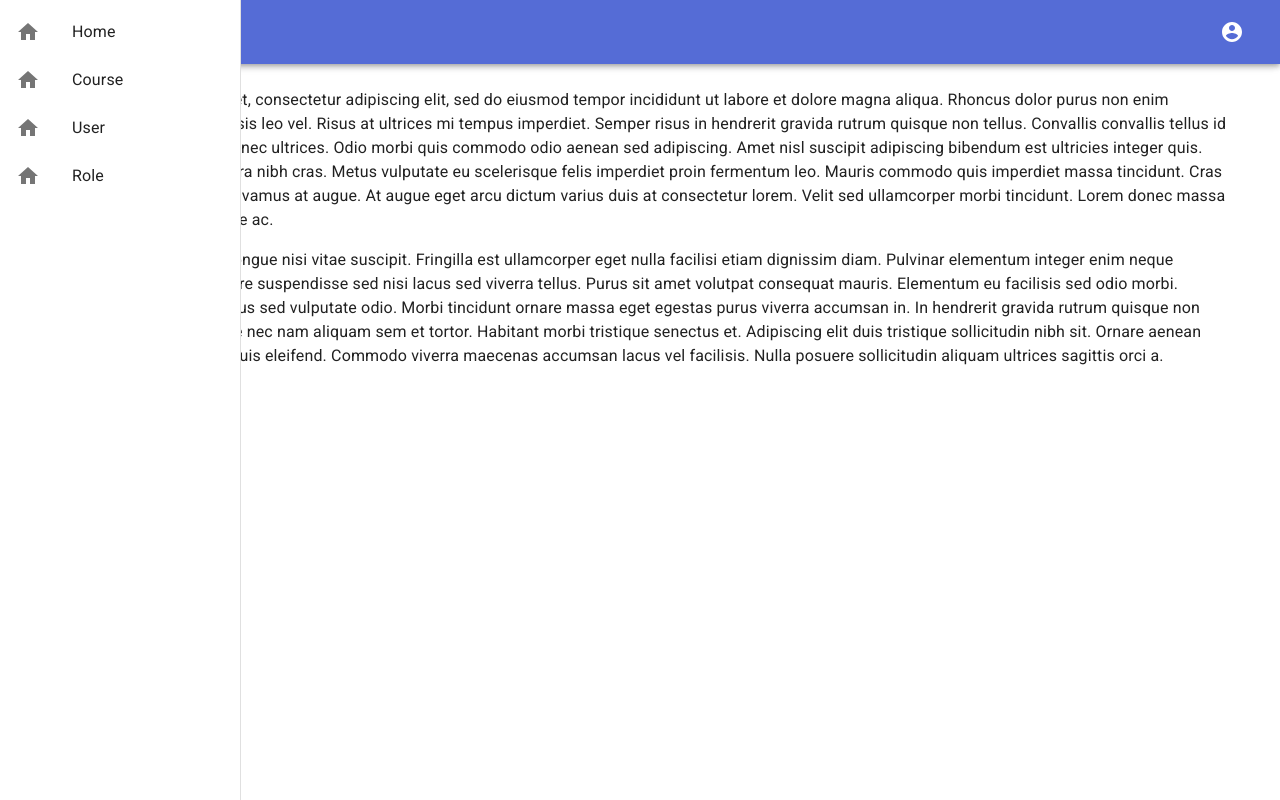
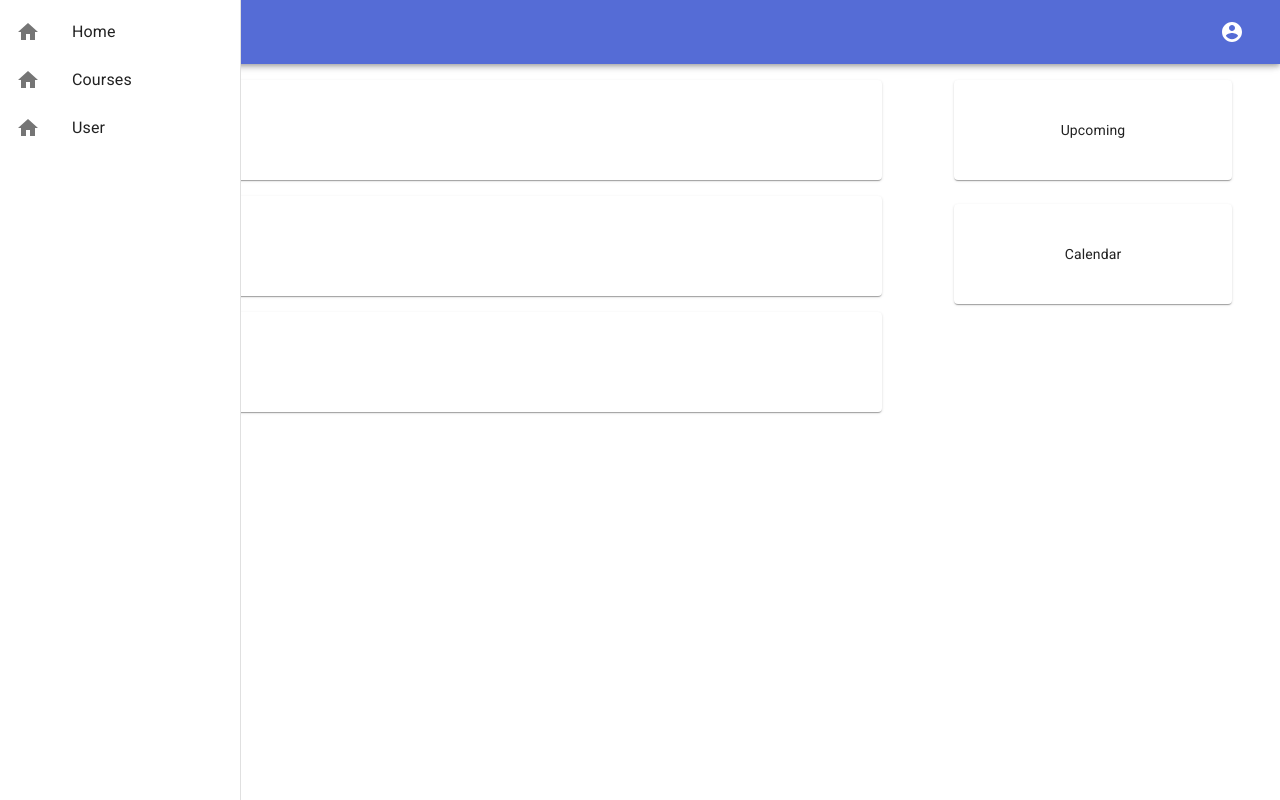
Before and after one commit to lnkphm/Chalk, a React (Create React App) app in the folder frontend/: page /home in a window 1280 px wide. Both pictures are taken after a click on the button 36 px from the left and 32 px from the top of the page. Built offline with nearby package versions, Linux system fonts and the light colour scheme.

Commit message:
Update frontend

```diff
--- a/frontend/src/App.jsx
+++ b/frontend/src/App.jsx
@@ -8,10 +8,10 @@ import Register from './pages/Register';
 import Landing from './pages/Landing';
 
 import Home from './components/Home';
+import User from './components/User';
+import AppBar from './components/AppBar';
+import Profile from './components/Profile';
 import Course from './components/Course';
-import User from './components/User';
-import Role from './components/Role';
-import AppBar from './components/AppBar';
 
 const useStyles = makeStyles((theme) => ({
   toolbar: theme.mixins.toolbar
@@ -31,9 +31,9 @@ function App() {
             <div className={classes.toolbar} />
             <Switch>
               <Route path="/home" component={Home} />
-              <Route path="/course" component={Course} />
               <Route path="/user" component={User} />
-              <Route path="/role" component={Role} />
+              <Route path="/profile" component={Profile} />
+              <Route path="/course/:courseId" component={Course} />
             </Switch>
           </Route>
         </Switch>
--- a/frontend/src/components/AppBar.jsx
+++ b/frontend/src/components/AppBar.jsx
@@ -94,7 +94,7 @@ class NavBar extends React.Component {
                   open={Boolean(this.state.menu)}
                   onClose={this.handleClose}
                 >
-                  <MenuItem>Profile</MenuItem>
+                  <MenuItem component="a" href="/profile">Profile</MenuItem>
                   <MenuItem>Logout</MenuItem>
                 </Menu>
               </div>
@@ -116,13 +116,13 @@ class NavBar extends React.Component {
               <ListItem
                 button
                 component="a"
-                href="/course"
+                href="/courses"
                 className={classes.listItem}
               >
                 <ListItemIcon>
                   <HomeIcon />
                 </ListItemIcon>
-                <ListItemText primary="Course" />
+                <ListItemText primary="Courses" />
               </ListItem>
               <ListItem
                 button
@@ -135,17 +135,6 @@ class NavBar extends React.Component {
                 </ListItemIcon>
                 <ListItemText primary="User" />
               </ListItem>
-              <ListItem
-                button
-                component="a"
-                href="/role"
-                className={classes.listItem}
-              >
-                <ListItemIcon>
-                  <HomeIcon />
-                </ListItemIcon>
-                <ListItemText primary="Role" />
-              </ListItem>
             </List>
           </Drawer>
         </div>
--- a/frontend/src/components/Course.jsx
+++ b/frontend/src/components/Course.jsx
@@ -1,4 +1,10 @@
 import React from 'react';
+import Container from '@material-ui/core/Container';
+import { withStyles } from '@material-ui/core/styles';
+
+const styles = (theme) => ({
+
+})
 
 class Course extends React.Component {
   constructor(props) {
@@ -6,10 +12,14 @@ class Course extends React.Component {
   }
 
   render() {
+    const { classes } = this.props;
+    const {match: {params}} = this.props;
     return (
-      <h1>Course</h1>
-    )
+      <Container>
+        <h1>Course {params.courseId}</h1>
+      </Container>
+    );
   }
 }
 
-export default Course;
+export default withStyles(styles, {withTheme: true})(Course);
--- a/frontend/src/components/Home.jsx
+++ b/frontend/src/components/Home.jsx
@@ -1,47 +1,51 @@
 import React from 'react';
-import Typography from '@material-ui/core/Typography';
-import { makeStyles } from '@material-ui/core/styles';
+import { withStyles } from '@material-ui/core/styles';
+import Grid from '@material-ui/core/Grid';
+import Paper from '@material-ui/core/Paper';
+import Container from '@material-ui/core/Container';
 
-const useStyles = makeStyles((theme) => ({
-  content: {
-    padding: theme.spacing(3),
+import CourseList from './HomeCourseList';
+
+const styles = (theme) => ({
+  container: {
+    paddingTop: theme.spacing(2),
+    paddingBottom: theme.spacing(4),
   },
-}));
+  title: {},
+  paper: {
+    padding: theme.spacing(5),
+    textAlign: 'center',
+  },
+});
 
-function Home(props) {
-  const classes = useStyles();
-  return (
-    <main className={classes.content}>
-      <Typography paragraph>
-        Lorem ipsum dolor sit amet, consectetur adipiscing elit, sed do eiusmod
-        tempor incididunt ut labore et dolore magna aliqua. Rhoncus dolor purus
-        non enim praesent elementum facilisis leo vel. Risus at ultrices mi
-        tempus imperdiet. Semper risus in hendrerit gravida rutrum quisque non
-        tellus. Convallis convallis tellus id interdum velit laoreet id donec
-        ultrices. Odio morbi quis commodo odio aenean sed adipiscing. Amet nisl
-        suscipit adipiscing bibendum est ultricies integer quis. Cursus euismod
-        quis viverra nibh cras. Metus vulputate eu scelerisque felis imperdiet
-        proin fermentum leo. Mauris commodo quis imperdiet massa tincidunt. Cras
-        tincidunt lobortis feugiat vivamus at augue. At augue eget arcu dictum
-        varius duis at consectetur lorem. Velit sed ullamcorper morbi tincidunt.
-        Lorem donec massa sapien faucibus et molestie ac.
-      </Typography>
-      <Typography paragraph>
-        Consequat mauris nunc congue nisi vitae suscipit. Fringilla est
-        ullamcorper eget nulla facilisi etiam dignissim diam. Pulvinar elementum
-        integer enim neque volutpat ac tincidunt. Ornare suspendisse sed nisi
-        lacus sed viverra tellus. Purus sit amet volutpat consequat mauris.
-        Elementum eu facilisis sed odio morbi. Euismod lacinia at quis risus sed
-        vulputate odio. Morbi tincidunt ornare massa eget egestas purus viverra
-        accumsan in. In hendrerit gravida rutrum quisque non tellus orci ac.
-        Pellentesque nec nam aliquam sem et tortor. Habitant morbi tristique
-        senectus et. Adipiscing elit duis tristique sollicitudin nibh sit.
-        Ornare aenean euismod elementum nisi quis eleifend. Commodo viverra
-        maecenas accumsan lacus vel facilisis. Nulla posuere sollicitudin
-        aliquam ultrices sagittis orci a.
-      </Typography>
-    </main>
-  );
+class Course extends React.Component {
+  constructor(props) {
+    super(props);
+  }
+
+  render() {
+    const { classes } = this.props;
+    return (
+      <Container maxWidth="lg" className={classes.container}>
+        <Grid container spacing={3}>
+          <Grid item xs={9}>
+            <CourseList />
+          </Grid>
+          <Grid item xs={3}>
+              <Grid container spacing={3}>
+                <Grid item xs={12}>
+                  <Paper className={classes.paper}>Upcoming</Paper>
+                </Grid>
+                <Grid item xs={12}>
+                  <Paper className={classes.paper}>Calendar</Paper>
+                </Grid>
+              </Grid>
+          </Grid>
+
+        </Grid>
+      </Container>
+    );
+  }
 }
 
-export default Home;
+export default withStyles(styles, { withTheme: true })(Course);
--- /dev/null
+++ b/frontend/src/components/HomeCourseList.jsx
@@ -0,0 +1,36 @@
+import React from 'react';
+import Container from '@material-ui/core/Container';
+import Grid from '@material-ui/core/Grid';
+import { withStyles } from '@material-ui/core/styles';
+
+import HomeCourseListItem from './HomeCourseListItem';
+
+const styles = (theme) => ({
+})
+
+class HomeCourseList extends React.Component {
+  constructor(props) {
+    super(props);
+  }
+
+  render() {
+    const { classes } = this.props;
+    return (
+      <Container>
+        <Grid container spacing={2}>
+          <Grid item xs={12}>
+            <HomeCourseListItem name="Course 1" />
+          </Grid>
+          <Grid item xs={12}>
+            <HomeCourseListItem name="Course 2" />
+          </Grid>
+          <Grid item xs={12}>
+            <HomeCourseListItem name="Course 3" />
+          </Grid>
+        </Grid>
+      </Container>
+    );
+  }
+}
+
+export default withStyles(styles, {withTheme: true})(HomeCourseList);
--- /dev/null
+++ b/frontend/src/components/HomeCourseListItem.jsx
@@ -0,0 +1,31 @@
+import React from 'react';
+import Container from '@material-ui/core/Container';
+import Grid from '@material-ui/core/Grid';
+import Paper from '@material-ui/core/Paper';
+import { withStyles } from '@material-ui/core/styles';
+
+const styles = (theme) => ({
+  paper: {
+    padding: theme.spacing(5),
+    '&:hover': {
+    }
+  },
+})
+
+
+class HomeCourseListItem extends React.Component {
+  constructor(props) {
+    super(props);
+  }
+
+  render() {
+    const { classes } = this.props;
+    return (
+      <Container>
+        <Paper elevation={1} className={classes.paper}>{this.props.name}</Paper>
+      </Container>
+    );
+  }
+}
+
+export default withStyles(styles, {withTheme: true})(HomeCourseListItem);
--- /dev/null
+++ b/frontend/src/components/Profile.jsx
@@ -0,0 +1,13 @@
+import React from 'react'
+
+class Profile extends React.Component {
+  constructor(props) {
+    super(props);
+  }
+
+  render() {
+    return (<h1>Profile</h1>);
+  }
+}
+
+export default Profile;
--- a/frontend/src/components/Role.jsx
+++ /dev/null
@@ -1,13 +0,0 @@
-import React from 'react';
-
-class Role extends React.Component {
-  constructor(props) {
-    super(props);
-  }
-
-  render() {
-    return <h1>Role</h1>;
-  }
-}
-
-export default Role;
```
